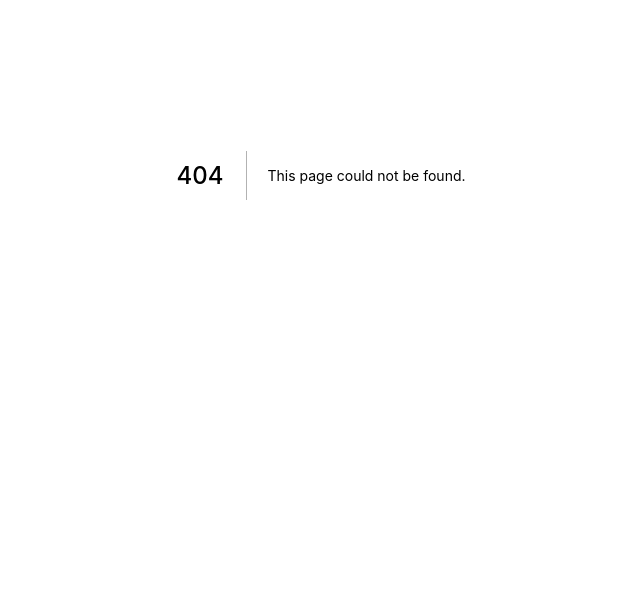
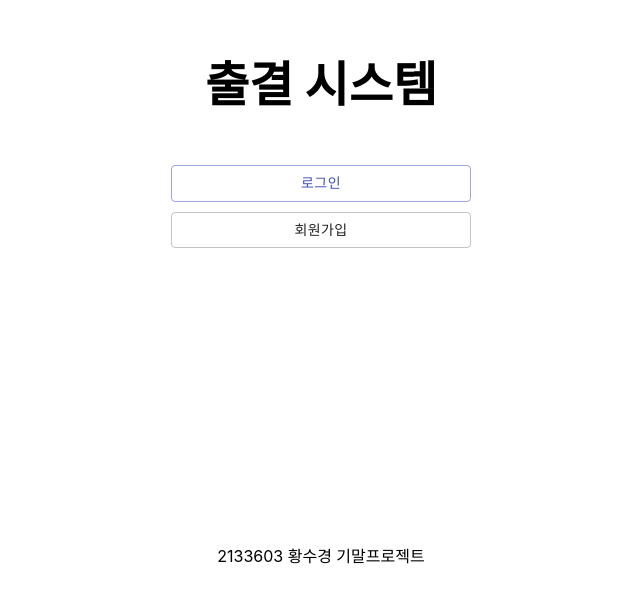
Before and after one commit to sukyeongh/attendance_check, a Next.js app in the folder front/: page / in a window 1280 px wide. Before the commit this address had no page. Shown: the part 225-828 px from the top of the page, without its empty margins (319-959 px from the left). Before the commit the page ends 800 px from the top, so only its background shows below. Built offline with nearby package versions, Linux system fonts and the light colour scheme.

Commit message:
Front) 기능 추가 : 홈 화면 추가

```diff
--- /dev/null
+++ b/front/pages/index.js
@@ -0,0 +1,40 @@
+import Head from 'next/head';
+import Router from 'next/router';
+import styles from '../styles/Home.module.css';
+import { Button } from '@material-ui/core';
+import { styled } from '@material-ui/core/styles';
+import {} from '@material-ui/icons';
+
+const Home = () => {
+  return (
+    <div className={styles.container}>
+      <Head>
+        <title>출결 시스템</title>
+        <meta name='description' content='황수경 기말 프로젝트입니다.' />
+        <link rel='icon' href='/favicon.ico' />
+      </Head>
+
+      <main className={styles.main}>
+        <h1 className={styles.title}>출결 시스템</h1>
+
+        <Button
+          variant='outlined'
+          color='primary'
+          style={{ width: `300px`, margin: `5px` }}
+          onClick={() => Router.push('/login')}
+        >
+          로그인
+        </Button>
+        <Button variant='outlined' style={{ width: `300px`, margin: `5px` }} onClick={() => Router.push('/sign-up')}>
+          회원가입
+        </Button>
+      </main>
+
+      <footer className={styles.footer}>
+        <div>2133603 황수경 기말프로젝트</div>
+      </footer>
+    </div>
+  );
+};
+
+export default Home;
--- a/front/styles/Home.module.css
+++ b/front/styles/Home.module.css
@@ -6,6 +6,7 @@
   justify-content: center;
   align-items: center;
   height: 100vh;
+  margin: 30px 0px;
 }
 
 .main {
@@ -84,3 +85,10 @@
     flex-direction: column;
   }
 }
+
+.card {
+  display: flex;
+  flex-wrap: wrap;
+  justify-content: center;
+  align-items: center;
+}
```
